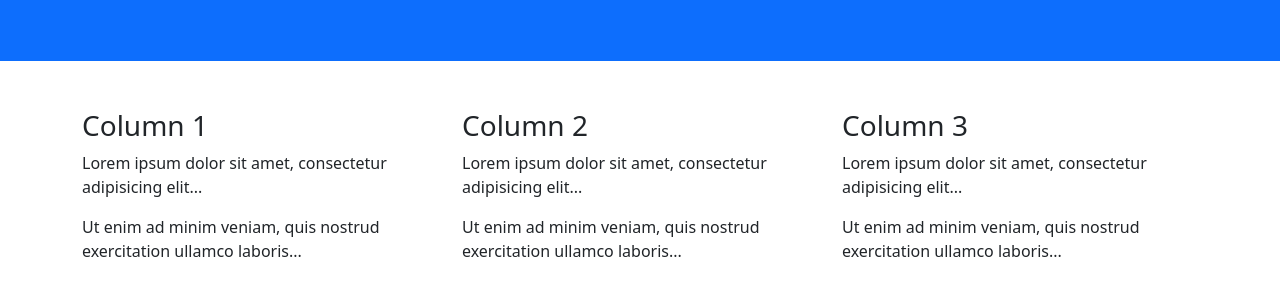
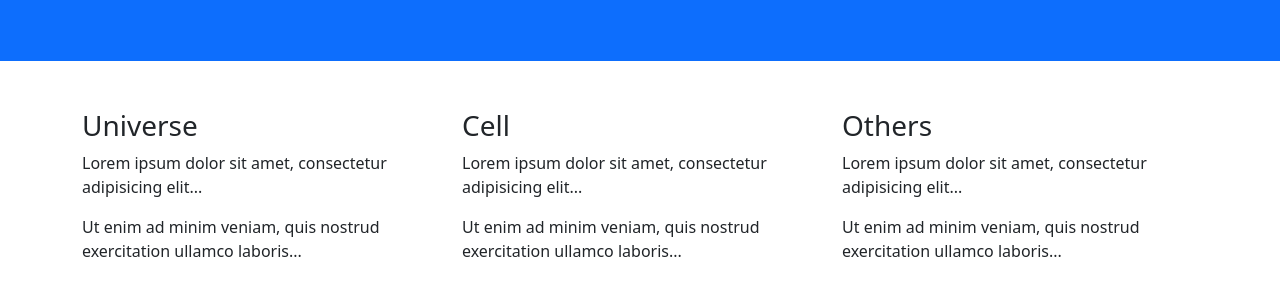
Before and after one commit to zhangsgithub04/d, a plain HTML site: page index.html in a window 1280 px wide. Shown: the part 131-426 px from the top of the page. Drawn offline with nearby package versions, Linux system fonts and the light colour scheme.

Commit message:
Update index.html

```diff
--- a/index.html
+++ b/index.html
@@ -1,7 +1,7 @@
 <!DOCTYPE html>
 <html lang="en">
 <head>
-  <title>Bootstrap 5 Example</title>
+  <title>Random Thoughts</title>
   <meta charset="utf-8">
   <meta name="viewport" content="width=device-width, initial-scale=1">
   <link href="https://cdn.jsdelivr.net/npm/bootstrap@5.1.3/dist/css/bootstrap.min.css" rel="stylesheet">
@@ -17,17 +17,17 @@
 <div class="container mt-5">
   <div class="row">
     <div class="col-sm-4">
-      <h3>Column 1</h3>
+      <h3>Universe</h3>
       <p>Lorem ipsum dolor sit amet, consectetur adipisicing elit...</p>
       <p>Ut enim ad minim veniam, quis nostrud exercitation ullamco laboris...</p>
     </div>
     <div class="col-sm-4">
-      <h3>Column 2</h3>
+      <h3>Cell</h3>
       <p>Lorem ipsum dolor sit amet, consectetur adipisicing elit...</p>
       <p>Ut enim ad minim veniam, quis nostrud exercitation ullamco laboris...</p>
     </div>
     <div class="col-sm-4">
-      <h3>Column 3</h3>
+      <h3>Others</h3>
       <p>Lorem ipsum dolor sit amet, consectetur adipisicing elit...</p>
       <p>Ut enim ad minim veniam, quis nostrud exercitation ullamco laboris...</p>
     </div>
```
